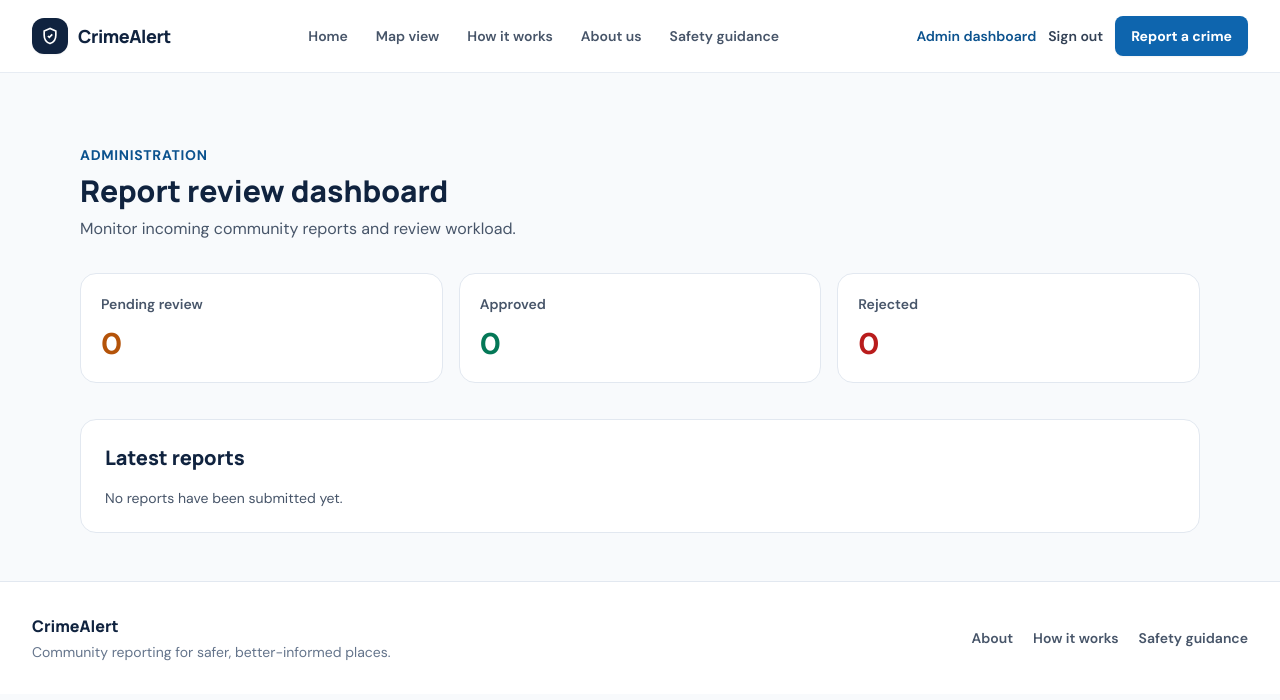
After one commit to Kingsley-codes/crimeAlert, a Flask app: page /admin/dashboard in a window 1280 px wide. The commit adds this page. Shown: the top 700 px of the page. Run offline with Flask 3, Linux system fonts and the light colour scheme; the visitor is signed in with stand-in values (Sample User, id 1); data that the repository does not hold is empty; some libraries are stand-ins or nearby versions.

Commit message:
system design update

```diff
--- a/app/routes/admin/__init__.py
+++ b/app/routes/admin/__init__.py
@@ -3,8 +3,11 @@
 from flask import Blueprint, flash, redirect, render_template, url_for
 from flask_login import current_user, login_user
 
+from app.extensions import db
 from app.forms.auth import LoginForm
+from app.models.crime_report import CrimeReport
 from app.services.auth_service import authenticate_user
+from app.utils.decorators import admin_required
 
 
 admin_bp = Blueprint("admin", __name__, url_prefix="/admin")
@@ -13,7 +16,7 @@ admin_bp = Blueprint("admin", __name__, url_prefix="/admin")
 @admin_bp.route("/login", methods=["GET", "POST"])
 def login():  # type: ignore[no-untyped-def]
     if current_user.is_authenticated and current_user.role == "admin" and current_user.is_active:
-        return redirect(url_for("web.home"))
+        return redirect(url_for("admin.dashboard"))
 
     form = LoginForm()
     if form.validate_on_submit():
@@ -23,5 +26,20 @@ def login():  # type: ignore[no-untyped-def]
         else:
             login_user(user, remember=form.remember.data)
             flash("Admin sign-in successful.", "success")
-            return redirect(url_for("web.home"))
+            return redirect(url_for("admin.dashboard"))
     return render_template("auth/admin_login.html", form=form)
+
+
+@admin_bp.get("/dashboard")
+@admin_required
+def dashboard():  # type: ignore[no-untyped-def]
+    """Show administrators an at-a-glance view of report-review work."""
+    reports = db.session.scalars(
+        db.select(CrimeReport).order_by(CrimeReport.created_at.desc(), CrimeReport.id.desc()).limit(8)
+    ).all()
+    stats = {
+        "pending": db.session.scalar(db.select(db.func.count()).select_from(CrimeReport).where(CrimeReport.status == "pending")) or 0,
+        "approved": db.session.scalar(db.select(db.func.count()).select_from(CrimeReport).where(CrimeReport.status == "approved")) or 0,
+        "rejected": db.session.scalar(db.select(db.func.count()).select_from(CrimeReport).where(CrimeReport.status == "rejected")) or 0,
+    }
+    return render_template("admin/dashboard.html", reports=reports, stats=stats)
--- /dev/null
+++ b/app/templates/admin/dashboard.html
@@ -0,0 +1,11 @@
+{% extends "base.html" %}
+
+{% block title %}Admin dashboard | CrimeAlert{% endblock %}
+
+{% block content %}
+<section class="mx-auto max-w-6xl px-4 py-8 sm:py-12">
+  <p class="text-sm font-bold uppercase tracking-wider text-brand-700">Administration</p><h1 class="mt-2 font-display text-3xl font-extrabold text-ink">Report review dashboard</h1><p class="mt-2 text-slate-600">Monitor incoming community reports and review workload.</p>
+  <div class="mt-8 grid gap-4 sm:grid-cols-3">{% for label, value, colour in [('Pending review', stats.pending, 'text-amber-700'), ('Approved', stats.approved, 'text-emerald-700'), ('Rejected', stats.rejected, 'text-red-700')] %}<div class="rounded-2xl border border-slate-200 bg-white p-5"><p class="text-sm font-semibold text-slate-600">{{ label }}</p><p class="mt-3 text-3xl font-extrabold {{ colour }}">{{ value }}</p></div>{% endfor %}</div>
+  <div class="mt-9 rounded-2xl border border-slate-200 bg-white p-5 sm:p-6"><h2 class="font-display text-xl font-extrabold text-ink">Latest reports</h2>{% if reports %}<div class="mt-4 divide-y divide-slate-100">{% for report in reports %}<div class="flex items-center justify-between gap-4 py-4"><span><span class="block font-semibold capitalize">{{ report.crime_type }}</span><span class="mt-1 block text-sm text-slate-500">Submitted {{ report.created_at.strftime('%d %b %Y, %H:%M') }}</span></span><span class="rounded-full bg-slate-100 px-3 py-1 text-xs font-bold capitalize text-slate-700">{{ report.status }}</span></div>{% endfor %}</div>{% else %}<p class="mt-4 text-sm text-slate-600">No reports have been submitted yet.</p>{% endif %}</div>
+</section>
+{% endblock %}
--- a/app/templates/base.html
+++ b/app/templates/base.html
@@ -16,7 +16,7 @@
   </head>
   <body class="min-h-screen bg-slate-50 font-sans text-slate-900 antialiased">
     {% set current_endpoint = request.endpoint %}
-    {% set reports_active = current_endpoint in ['web.my_reports', 'web.my_report_detail'] %}
+    {% set dashboard_active = current_endpoint in ['web.dashboard', 'web.my_reports', 'web.my_report_detail', 'admin.dashboard'] %}
     <header class="sticky top-0 z-50 border-b border-slate-200/80 bg-white/95 backdrop-blur">
       <nav class="mx-auto flex h-[4.5rem] max-w-7xl items-center justify-between px-4 sm:px-6 lg:px-8" aria-label="Main navigation">
         <a href="{{ url_for('web.home') }}" class="flex items-center gap-2.5" aria-label="CrimeAlert home">
@@ -34,7 +34,11 @@
         </div>
         <div class="hidden items-center gap-3 lg:flex">
           {% if current_user.is_authenticated %}
-            <a href="{{ url_for('web.my_reports') }}" {% if reports_active %}aria-current="page"{% endif %} class="text-sm font-semibold {% if reports_active %}text-brand-700{% else %}text-slate-700 hover:text-brand-700{% endif %}">My reports</a>
+            {% if current_user.role == 'admin' %}
+              <a href="{{ url_for('admin.dashboard') }}" {% if dashboard_active %}aria-current="page"{% endif %} class="text-sm font-semibold {% if dashboard_active %}text-brand-700{% else %}text-slate-700 hover:text-brand-700{% endif %}">Admin dashboard</a>
+            {% else %}
+              <a href="{{ url_for('web.dashboard') }}" {% if dashboard_active %}aria-current="page"{% endif %} class="text-sm font-semibold {% if dashboard_active %}text-brand-700{% else %}text-slate-700 hover:text-brand-700{% endif %}">My dashboard</a>
+            {% endif %}
             <form method="post" action="{{ url_for('web.logout') }}"><input type="hidden" name="csrf_token" value="{{ csrf_token() }}"><button class="text-sm font-semibold text-slate-700 hover:text-brand-700">Sign out</button></form>
           {% else %}
             <a href="{{ url_for('web.login') }}" {% if current_endpoint == 'web.login' %}aria-current="page"{% endif %} class="rounded-lg px-3 py-2 text-sm font-semibold {% if current_endpoint == 'web.login' %}bg-brand-50 text-brand-700{% else %}text-slate-700 hover:bg-slate-100{% endif %}">Sign in</a>
@@ -50,7 +54,7 @@
           <a href="{{ url_for('web.how_it_works') }}" {% if current_endpoint == 'web.how_it_works' %}aria-current="page"{% endif %} class="rounded-lg px-3 py-3 text-sm font-semibold {% if current_endpoint == 'web.how_it_works' %}bg-brand-50 text-brand-700{% else %}hover:bg-brand-50{% endif %}">How it works</a>
           <a href="{{ url_for('web.about') }}" {% if current_endpoint == 'web.about' %}aria-current="page"{% endif %} class="rounded-lg px-3 py-3 text-sm font-semibold {% if current_endpoint == 'web.about' %}bg-brand-50 text-brand-700{% else %}hover:bg-brand-50{% endif %}">About us</a>
           <a href="{{ url_for('web.safety_guidance') }}" {% if current_endpoint == 'web.safety_guidance' %}aria-current="page"{% endif %} class="rounded-lg px-3 py-3 text-sm font-semibold {% if current_endpoint == 'web.safety_guidance' %}bg-brand-50 text-brand-700{% else %}hover:bg-brand-50{% endif %}">Safety guidance</a>
-          {% if current_user.is_authenticated %}<a href="{{ url_for('web.my_reports') }}" {% if reports_active %}aria-current="page"{% endif %} class="rounded-lg px-3 py-3 text-sm font-semibold {% if reports_active %}bg-brand-50 text-brand-700{% else %}hover:bg-brand-50{% endif %}">My reports</a><form method="post" action="{{ url_for('web.logout') }}"><input type="hidden" name="csrf_token" value="{{ csrf_token() }}"><button class="w-full rounded-lg px-3 py-3 text-left text-sm font-semibold hover:bg-brand-50">Sign out</button></form>{% else %}<a href="{{ url_for('web.login') }}" {% if current_endpoint == 'web.login' %}aria-current="page"{% endif %} class="rounded-lg px-3 py-3 text-sm font-semibold {% if current_endpoint == 'web.login' %}bg-brand-50 text-brand-700{% else %}hover:bg-brand-50{% endif %}">Sign in</a>{% endif %}
+          {% if current_user.is_authenticated %}<a href="{{ url_for('admin.dashboard') if current_user.role == 'admin' else url_for('web.dashboard') }}" {% if dashboard_active %}aria-current="page"{% endif %} class="rounded-lg px-3 py-3 text-sm font-semibold {% if dashboard_active %}bg-brand-50 text-brand-700{% else %}hover:bg-brand-50{% endif %}">{{ 'Admin dashboard' if current_user.role == 'admin' else 'My dashboard' }}</a><form method="post" action="{{ url_for('web.logout') }}"><input type="hidden" name="csrf_token" value="{{ csrf_token() }}"><button class="w-full rounded-lg px-3 py-3 text-left text-sm font-semibold hover:bg-brand-50">Sign out</button></form>{% else %}<a href="{{ url_for('web.login') }}" {% if current_endpoint == 'web.login' %}aria-current="page"{% endif %} class="rounded-lg px-3 py-3 text-sm font-semibold {% if current_endpoint == 'web.login' %}bg-brand-50 text-brand-700{% else %}hover:bg-brand-50{% endif %}">Sign in</a>{% endif %}
           <a href="{{ url_for('web.report_crime') }}" {% if current_endpoint == 'web.report_crime' %}aria-current="page"{% endif %} class="mt-2 rounded-lg bg-brand-600 px-4 py-3 text-center text-sm font-bold text-white {% if current_endpoint == 'web.report_crime' %}ring-2 ring-brand-200 ring-offset-2{% endif %}">Report a crime</a>
         </div>
       </div>
--- a/app/utils/decorators.py
+++ b/app/utils/decorators.py
@@ -17,3 +17,16 @@ def admin_required(view):  # type: ignore[no-untyped-def]
         return view(*args, **kwargs)
 
     return wrapped_view
+
+
+def user_required(view):  # type: ignore[no-untyped-def]
+    """Require an active standard user for a protected user-dashboard endpoint."""
+
+    @wraps(view)
+    @login_required
+    def wrapped_view(*args, **kwargs):  # type: ignore[no-untyped-def]
+        if not current_user.is_active or current_user.role != "user":
+            abort(403)
+        return view(*args, **kwargs)
+
+    return wrapped_view
```
Also changed, not shown: app/routes/web/__init__.py (+49 -7 lines), app/templates/user/dashboard.html (added, +20 -0 lines), tests/test_app.py (+3 -3 lines).
